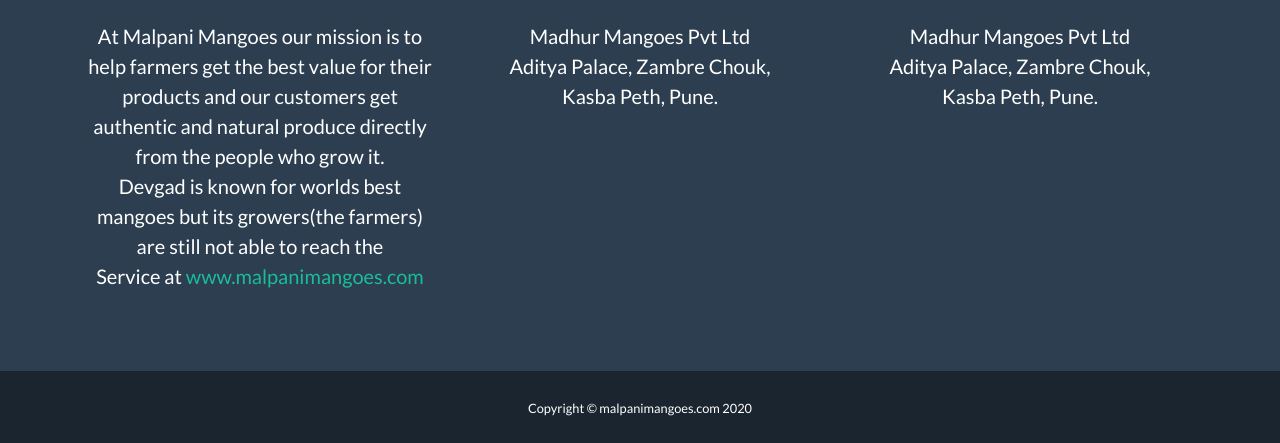
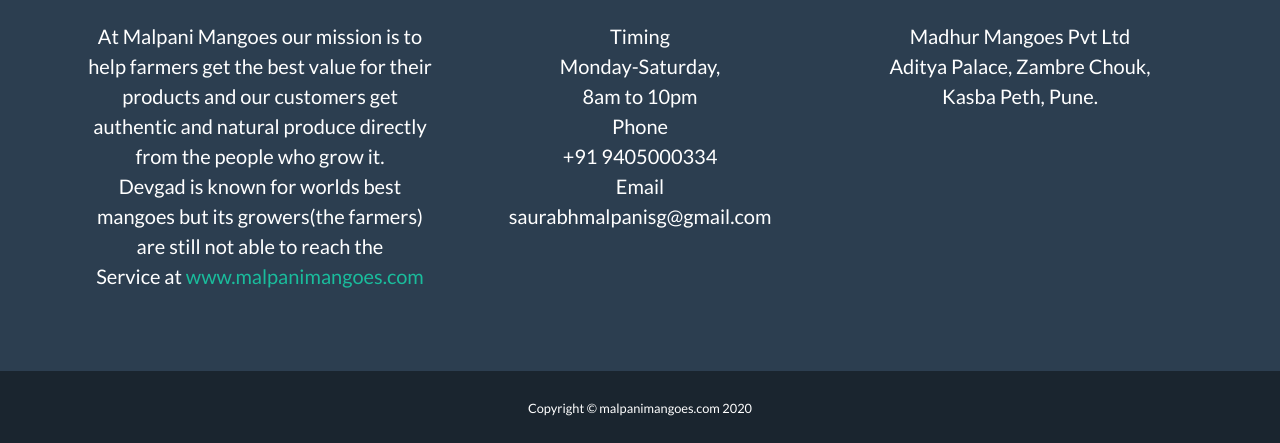
Before and after one commit to saumya/WebDesignDemo2, a website with bundled scripts: page index.html in a window 1280 px wide. Shown: the part 2633-3076 px from the top of the page. Built offline with nearby package versions, Linux system fonts and the light colour scheme.

Commit message:
design update

```diff
--- a/index.html
+++ b/index.html
@@ -326,9 +326,12 @@
           </a>
           -->
           <p class="lead mb-0">
-            Madhur Mangoes Pvt Ltd
-            <br>Aditya Palace, Zambre Chouk,
-            <br>Kasba Peth, Pune.
+            Timing
+            <br>Monday-Saturday,<br>8am to 10pm
+            <br>Phone
+            <br>+91 9405000334
+            <br>Email
+            <br>saurabhmalpanisg@gmail.com
           </p>
         </div>
 
```
